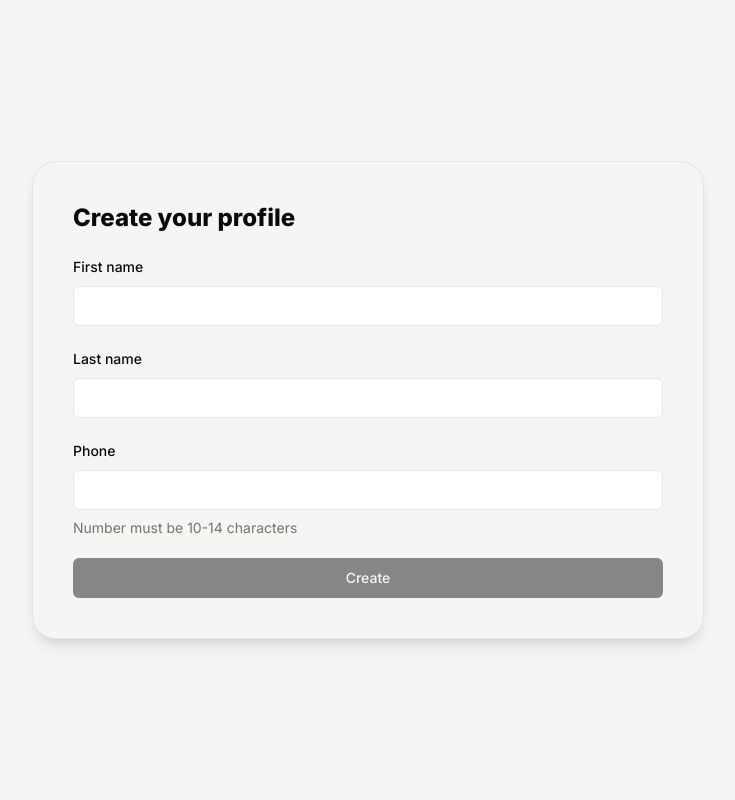
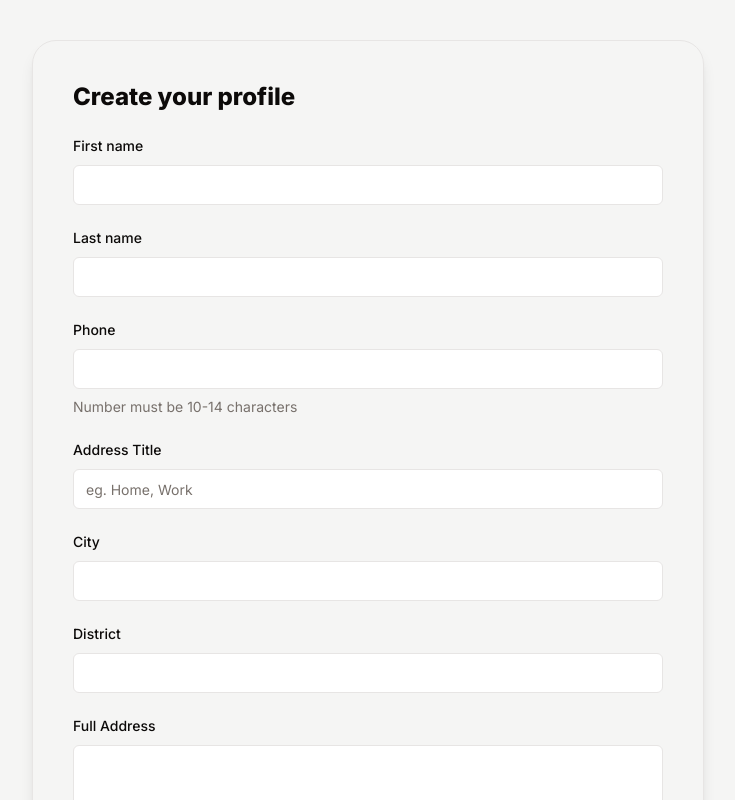
Before and after one commit to abdullah-turgut/foodify, a Next.js app: page /eater/create in a window 1280 px wide. Shown: the top 800 px of the page, without its empty margins (272-1007 px from the left). Built offline with nearby package versions, Linux system fonts and the light colour scheme; no server answers.

Commit message:
create user

```diff
--- a/app/(setup)/(routes)/eater/(routes)/create/page.tsx
+++ b/app/(setup)/(routes)/eater/(routes)/create/page.tsx
@@ -36,18 +36,18 @@ const formSchema = z.object({
       message: 'Must be a valid mobile number',
     })
     .max(14, { message: 'Must be a valid mobile number' }),
-  // title: z.string().min(1, {
-  //   message: 'Title is required!',
-  // }),
-  // city: z.string().min(1, {
-  //   message: 'City is required!',
-  // }),
-  // district: z.string().min(1, {
-  //   message: 'District is required!',
-  // }),
-  // full_address: z.string().min(1, {
-  //   message: 'Full address is required!',
-  // }),
+  title: z.string().min(1, {
+    message: 'Title is required!',
+  }),
+  city: z.string().min(1, {
+    message: 'City is required!',
+  }),
+  district: z.string().min(1, {
+    message: 'District is required!',
+  }),
+  full_address: z.string().min(1, {
+    message: 'Full address is required!',
+  }),
 });
 
 const EaterCreatePage = () => {
@@ -60,10 +60,10 @@ const EaterCreatePage = () => {
       first_name: '',
       last_name: '',
       phone: '',
-      // title: '',
-      // city: '',
-      // district: '',
-      // full_address: '',
+      title: '',
+      city: '',
+      district: '',
+      full_address: '',
       email: auth.user?.emailAddresses[0].emailAddress,
       authId: auth.user?.id,
     },
@@ -75,7 +75,7 @@ const EaterCreatePage = () => {
     try {
       const response = await axios.post('/api/eater/create', values);
       toast.success('Profile created successfully!');
-      router.push('/eater/settings');
+      router.push('/eater');
     } catch (error) {
       toast.error('Something went wrong!');
     }
@@ -132,6 +132,63 @@ const EaterCreatePage = () => {
             </FormItem>
           )}
         />
+        <FormField
+          control={form.control}
+          name="title"
+          render={({ field }) => (
+            <FormItem>
+              <FormLabel>Address Title</FormLabel>
+              <FormControl>
+                <Input
+                  {...field}
+                  disabled={isSubmitting}
+                  placeholder="eg. Home, Work"
+                />
+              </FormControl>
+
+              <FormMessage />
+            </FormItem>
+          )}
+        />
+        <FormField
+          control={form.control}
+          name="city"
+          render={({ field }) => (
+            <FormItem>
+              <FormLabel>City</FormLabel>
+              <FormControl>
+                <Input {...field} disabled={isSubmitting} />
+              </FormControl>
+              <FormMessage />
+            </FormItem>
+          )}
+        />
+        <FormField
+          control={form.control}
+          name="district"
+          render={({ field }) => (
+            <FormItem>
+              <FormLabel>District</FormLabel>
+              <FormControl>
+                <Input {...field} disabled={isSubmitting} />
+              </FormControl>
+              <FormMessage />
+            </FormItem>
+          )}
+        />
+        <FormField
+          control={form.control}
+          name="full_address"
+          render={({ field }) => (
+            <FormItem>
+              <FormLabel>Full Address</FormLabel>
+              <FormControl>
+                <Textarea {...field} disabled={isSubmitting} />
+              </FormControl>
+              <FormMessage />
+            </FormItem>
+          )}
+        />
         <Button
           type="submit"
           variant="default"
--- a/app/(setup)/layout.tsx
+++ b/app/(setup)/layout.tsx
@@ -1,6 +1,6 @@
 const SetupLayout = ({ children }: { children: React.ReactNode }) => {
   return (
-    <div className="h-full flex items-center justify-center px-5">
+    <div className="min-h-full flex items-center justify-center px-5 py-10">
       {children}
     </div>
   );
```
